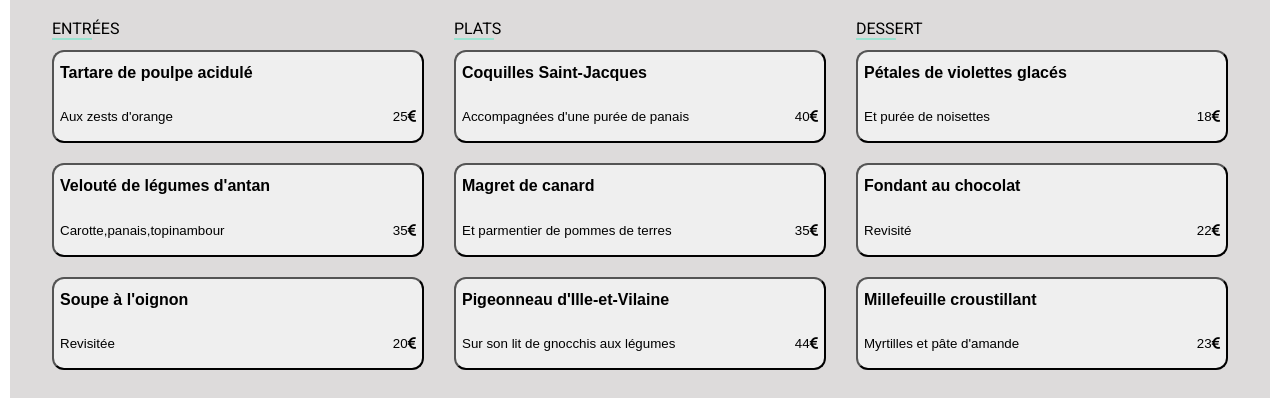
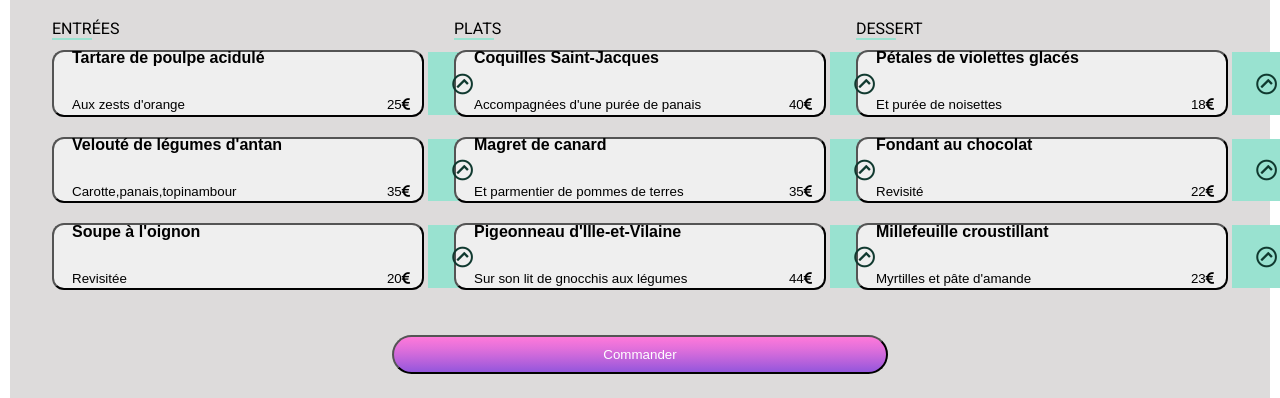
Before and after one commit to Steph-fanny/P3-TRIBBIA--St-phanie, a website: page a_la_francaise.html in a window 1280 px wide. Shown: the part 446-844 px from the top of the page. Drawn offline with Linux system fonts and the light colour scheme; a web font is replaced by a local one.

Commit message:
debut animation

```diff
--- a/Sass/Base/typography.scss
+++ b/Sass/Base/typography.scss
@@ -38,4 +38,5 @@ p{
 /*titre des restaurants*/
  .menu-title{
      text-align: left;
+     font-family:'Shrikhand', cursive,;
     }
--- a/Sass/Composants/buttons.scss
+++ b/Sass/Composants/buttons.scss
@@ -1,6 +1,6 @@
 .primary_btn{
     @include btn;
-    background:linear-gradient($colour_secondary,70%,$colour_primary);
+    background:linear-gradient($colour_secondary,55%,$colour_primary);
     color:white;
     width: 60%;
     padding:10px;
@@ -8,9 +8,8 @@
     z-index: 1;
 /*au survol:s'eclairci*/
     &:hover{
-        background:lighten($colour_secondary,10%);
+        background:linear-gradient(lighten($colour_secondary,5%),55%,lighten($colour_primary,5%));
         }
-
         @media #{$screen-lm-min}{
         width:40%;
     }
@@ -32,17 +31,15 @@
 
 /*----page 2 à 6----*/
 .btn_choix_plats{
-    @include flex_column;
-    flex-wrap: wrap;
+    @include flex_row;
     border-radius: 12px;
     width: 100%;
     height: 5em;
-    margin:10px 0px;
-    @media #{$screen-md-min}{
-        @include flex_row;
-        margin:8px;
-        height:7em;
-    }
+    padding:0px;
+    margin:10px;
+
+    cursor: pointer;
+
 }
 
 /*titre plats*/
--- a/Sass/Layout/animation.scss
+++ b/Sass/Layout/animation.scss
@@ -1,7 +1,9 @@
-/*.spin-container {
+.spin-container {
     text-align: center;
     margin-top: 180px;
     height:50%;
+    z-index:1;
+
 
   }
   .spin {
@@ -12,7 +14,7 @@
     border-radius: 50%;
     border-left-color: transparent;
     border-right-color: transparent;
-    animation: rotate 2s cubic-bezier(0.26, 1.36, 0.74, -0.29) infinite;
+    animation: rotate $anim_duree 150ms cubic-bezier(0.26, 1.36, 0.74, -0.29);
   }
   #loader2 {
     border: 3px solid $colour_secondary;
@@ -22,7 +24,7 @@
     top: -216px;
     border-left-color: transparent;
     border-right-color: transparent;
-    animation: rotate2 2s cubic-bezier(0.26, 1.36, 0.74, -0.29) infinite;
+    animation: rotate2 $anim_duree 150ms cubic-bezier(0.26, 1.36, 0.74, -0.29);
   }
   #loader3 {
     border: 4px solid $colour_tertiary;
@@ -32,7 +34,7 @@
     top: -452px;
     border-left-color: transparent;
     border-right-color: transparent;
-    animation: rotate 2s cubic-bezier(0.26, 1.36, 0.74, -0.29) infinite;
+    animation: rotate 3s 150ms cubic-bezier(0.26, 1.36, 0.74, -0.29) ;
   }
 
   @keyframes rotate {
@@ -40,7 +42,7 @@
       transform: rotateZ(-360deg)
     }
     100% {
-      transform: rotateZ(0deg)
+      transform: rotateZ(0deg);
     }
   }
   @keyframes rotate2 {
@@ -57,4 +59,27 @@
     position: relative;
     top: -590px;
   }
-  */
+
+
+@keyframes rotation_icone{
+  from {
+    transform:rotate(180deg);
+
+  }
+
+  to {
+    transform: rotate(0);
+      }
+}
+
+
+.btn_choix_plats{
+  &:hover .choix_plat_confirmation{
+  transition:ease-in-out 3s 150ms;
+  background: red;
+  padding:0px;
+  margin-right: 0px !important;
+}
+
+
+}
--- a/Sass/Pages/a_la_francaise.scss
+++ /dev/null
@@ -1,14 +0,0 @@
-.menu{
-    background-color:$colour-bgc ;
-    padding:10px;
-    border-radius: 30px 30px 0px 0px;
-    Z-index:1;
-    position:relative;
-  }
-
-  .categorie_plat{
-    border-bottom: solid 2px $colour_tertiary;
-    width: 40px;
-
-
-}
--- /dev/null
+++ b/Sass/Pages/page_restaurant.scss
@@ -0,0 +1,54 @@
+.menu{
+    background-color:$colour-bgc ;
+    padding:10px;
+    border-radius: 30px 30px 0px 0px;
+    Z-index:1;
+    position:relative;
+  }
+
+  .categorie_plat{
+    border-bottom: solid 2px $colour_tertiary;
+    width: 40px;
+}
+
+
+.choix_plat_confirmation{
+  display:flex;
+  justify-content: center;
+  align-items: center;
+  background-color:$colour_tertiary ;
+  width: 75px;
+  height: 100%;
+  margin-right: -75px;
+  border-radius:0px 12px 12px 0px ;
+
+
+}
+.icone_check{
+  font-size: 1.6em;
+  color:darken($colour_tertiary,60%);
+  transform:rotate(180deg);
+  transition-duration:.8s;
+  &:hover{
+    transform: rotate(0deg);
+  }
+
+}
+
+.container_info{
+  @include flex_column;
+  flex-wrap: wrap;
+  margin:10px 0px;
+  width: 100%;
+  padding:0px 10px;
+  @media #{$screen-md-min}{
+
+  @media #{$screen-md-min}{
+    @include flex_row;
+    margin:8px;
+    height:7em;
+}
+
+
+}
+}
--- a/Sass/Utils/variables.scss
+++ b/Sass/Utils/variables.scss
@@ -5,6 +5,9 @@ $colour_bgc_textblack:#000000;
 $colour_bgc_textwhite:#ffff;
 $colour-bgc:#dddbdb;
 
+/*animation*/
+$anim_duree:3s;
+
 
 /*media queries*/
 /*tablette*/
--- a/Sass/main.scss
+++ b/Sass/main.scss
@@ -15,4 +15,4 @@
 
 
 @import "Pages/page_acceuil.scss";
-@import "pages/a_la_francaise";
+@import "pages/page_restaurant";
--- a/a_la_francaise.html
+++ b/a_la_francaise.html
@@ -35,26 +35,47 @@
                 <div class="entree_card">
                     <!-- 1 ere entree-->
                     <button class="btn_choix_plats">
+                        <div class="container_info">
                             <p class="tittle_plat">Tartare de poulpe acidulé</p>
                             <div class="subtittle_plat">
                                 <p>Aux zests d'orange</P>
                                 <span class="price_plat">25<i class="fas fa-euro-sign"></i></span>
                             </div>
+                        </div>
+                        <div class="choix_plat_confirmation">
+                            <div class="choix_plat_confirmation_icone">
+                                <i class="icone_check far fa-check-circle"></i>
+                            </div>
+                        </div>
                     </button>
                 <!-- 2 eme entree-->
                 <button class="btn_choix_plats">
+                    <div class="container_info">
                         <p class="tittle_plat">Velouté de légumes d'antan</p>
                         <div class="subtittle_plat">
                             <p>Carotte,panais,topinambour</p>
                             <span class="price_plat">35<i class="fas fa-euro-sign"></i></span>
                         </div>
+                    </div>
+                    <div class="choix_plat_confirmation">
+                        <div class="choix_plat_confirmation_icone">
+                            <i class="icone_check far fa-check-circle"></i>
+                        </div>
+                    </div>
                 </button>
                 <!-- 3 eme entree-->
                 <button class="btn_choix_plats">
+                    <div class="container_info">
                         <p class="tittle_plat">Soupe à l'oignon</p>
                         <div class="subtittle_plat">
                             <p>Revisitée</p>
                             <span class="price_plat">20<i class="fas fa-euro-sign"></i></span>
+                        </div>
+                    </div>
+                    <div class="choix_plat_confirmation">
+                        <div class="choix_plat_confirmation_icone">
+                            <i class="icone_check far fa-check-circle"></i>
+                        </div>
                     </div>
                 </button>
             </div>
@@ -66,26 +87,47 @@
             <div class="plat_card">
                 <!-- 1 ere entree-->
                 <button class="btn_choix_plats">
+                    <div class="container_info">
                         <p class="tittle_plat">Coquilles Saint-Jacques</p>
                         <div class="subtittle_plat">
                             <p>Accompagnées d'une purée de panais</p>
                             <span class="price_plat">40<i class="fas fa-euro-sign"></i></span>
                         </div>
+                    </div>
+                    <div class="choix_plat_confirmation">
+                        <div class="choix_plat_confirmation_icone">
+                            <i class="icone_check far fa-check-circle"></i>
+                        </div>
+                    </div>
                 </button>
                 <!-- 2 eme plat-->
                 <button class="btn_choix_plats">
+                    <div class="container_info">
                         <p class="tittle_plat">Magret de canard</p>
                         <div class="subtittle_plat">
                             <p>Et parmentier de pommes de terres</p>
                             <span class="price_plat">35<i class="fas fa-euro-sign"></i></span>
                         </div>
+                    </div>
+                    <div class="choix_plat_confirmation">
+                        <div class="choix_plat_confirmation_icone">
+                            <i class="icone_check far fa-check-circle"></i>
+                        </div>
+                    </div>
                 </button>
                 <!-- 3 eme plat-->
                 <button class="btn_choix_plats">
+                    <div class="container_info">
                         <p class="tittle_plat">Pigeonneau d'Ille-et-Vilaine</p>
                         <div class="subtittle_plat">
                             <p>Sur son lit de gnocchis aux légumes</p>
                             <span class="price_plat">44<i class="fas fa-euro-sign"></i></span>
+                        </div>
+                    </div>
+                    <div class="choix_plat_confirmation">
+                        <div class="choix_plat_confirmation_icone">
+                            <i class="icone_check far fa-check-circle"></i>
+                        </div>
                     </div>
                 </button>
 
@@ -98,26 +140,47 @@
             <div class="dessert_card">
                 <!-- 1 ere dessert-->
                 <button class="btn_choix_plats">
+                    <div class="container_info">
                         <p class="tittle_plat">Pétales de violettes glacés</p>
                         <div class="subtittle_plat">
                             <p>Et purée de noisettes</p>
                             <span class="price_plat">18<i class="fas fa-euro-sign"></i></span>
                         </div>
+                    </div>
+                    <div class="choix_plat_confirmation">
+                        <div class="choix_plat_confirmation_icone">
+                            <i class="icone_check far fa-check-circle"></i>
+                        </div>
+                    </div>
                 </button>
                 <!-- 2 eme dessert-->
                 <button class="btn_choix_plats">
+                    <div class="container_info">
                         <p class="tittle_plat">Fondant au chocolat</p>
                         <div class="subtittle_plat">
                             <p>Revisité</p>
                             <span class="price_plat">22<i class="fas fa-euro-sign"></i></span>
                         </div>
+                    </div>
+                    <div class="choix_plat_confirmation">
+                        <div class="choix_plat_confirmation_icone">
+                            <i class="icone_check far fa-check-circle"></i>
+                        </div>
+                    </div>
                 </button>
                 <!-- 3 eme dessert-->
                 <button class="btn_choix_plats">
+                    <div class="container_info">
                         <p class="tittle_plat">Millefeuille croustillant</p>
                         <div class="subtittle_plat">
                             <p>Myrtilles et pâte d'amande</p>
                             <span class="price_plat">23<i class="fas fa-euro-sign"></i></span>
+                        </div>
+                    </div>
+                    <div class="choix_plat_confirmation">
+                        <div class="choix_plat_confirmation_icone">
+                            <i class="icone_check far fa-check-circle"></i>
+                        </div>
                     </div>
                 </button>
             </div>
```
Also changed, not shown: index.html (+0 -2 lines), public/css/style.css, 1 other file. Lines whose indentation alone changed are shown as unchanged.
